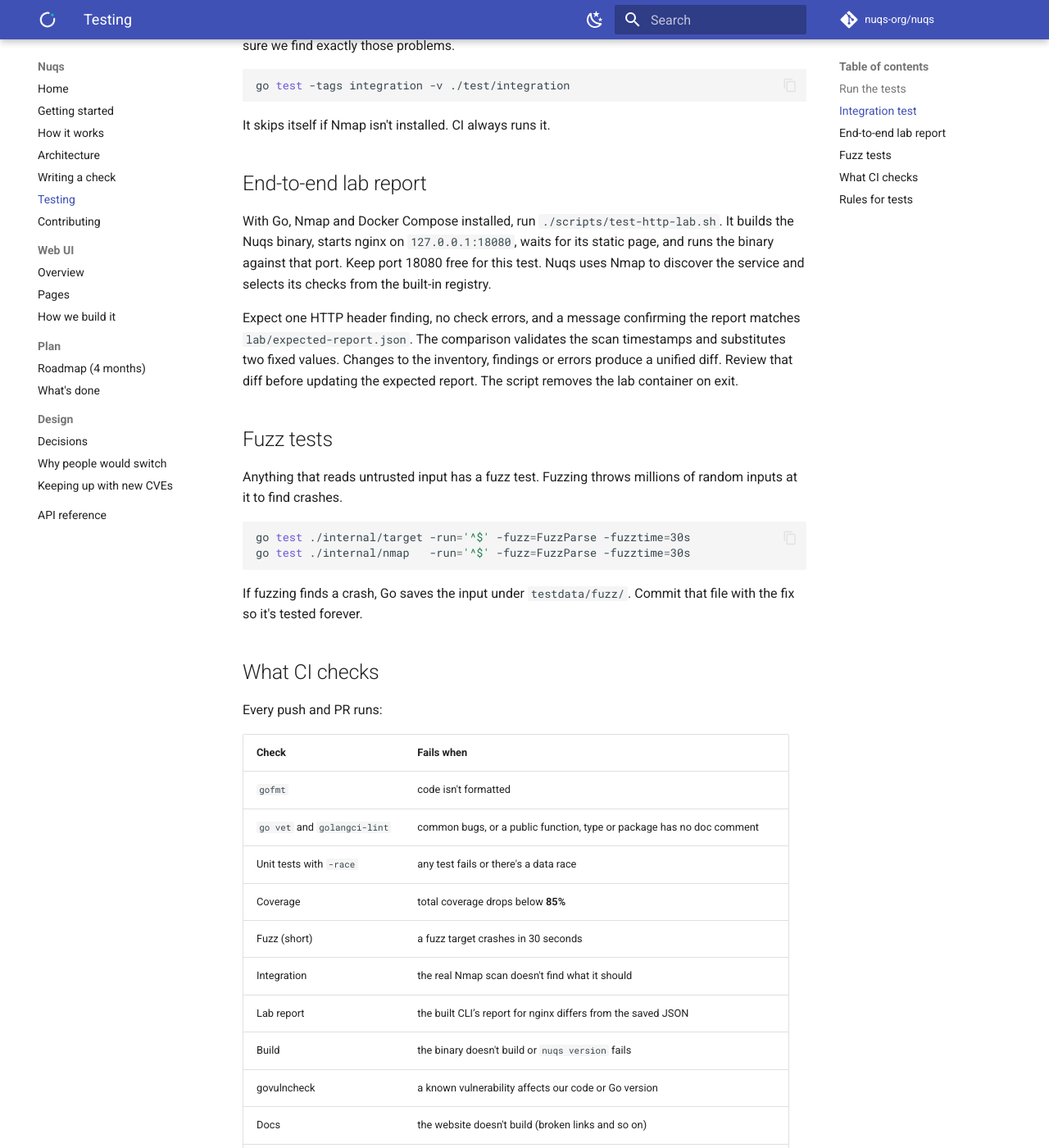
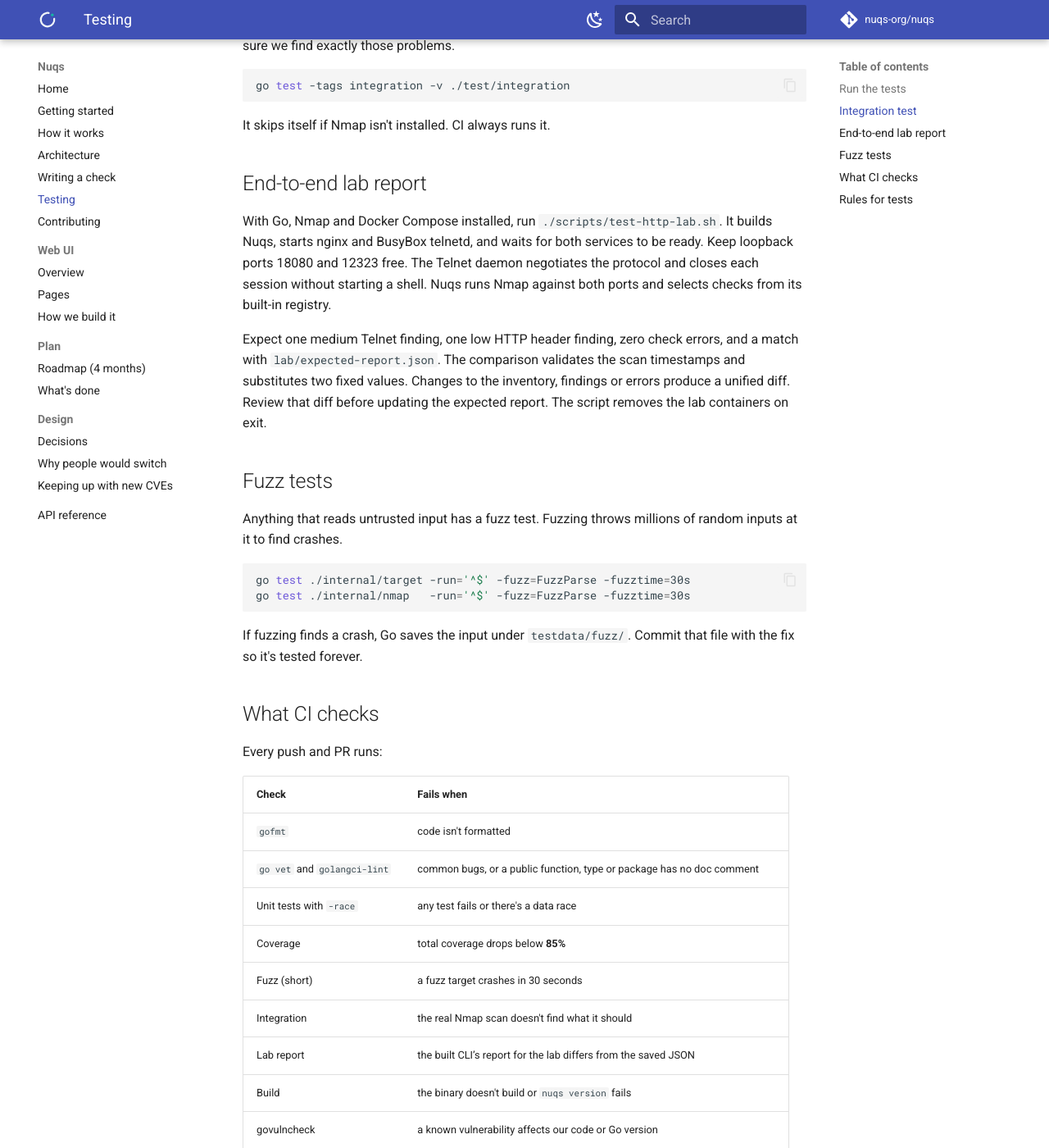
Before and after one commit to 92meharali/nuqs, an MkDocs documentation site: the page built from docs/testing.md, in a window 1280 px wide and 1400 px high, scrolled down 541 px. Shown: the whole window at 82% size. Built offline with MkDocs 1.6.1 and Material for MkDocs 9.7.7, drawn with Linux system fonts in a browser that asks for light colours; comment, search, counter and statistics services are not loaded.

Commit message:
exercise live Telnet discovery in the loopback lab

```diff
--- a/docs/testing.md
+++ b/docs/testing.md
@@ -25,16 +25,16 @@ It skips itself if Nmap isn't installed. CI always runs it.
 ## End-to-end lab report
 
 With Go, Nmap and Docker Compose installed, run `./scripts/test-http-lab.sh`.
-It builds the Nuqs binary, starts nginx on `127.0.0.1:18080`, waits for its
-static page, and runs the binary against that port. Keep port 18080 free for
-this test. Nuqs uses Nmap to discover the service and selects its checks from
-the built-in registry.
+It builds Nuqs, starts nginx and BusyBox telnetd, and waits for both services
+to be ready. Keep loopback ports 18080 and 12323 free. The Telnet daemon
+negotiates the protocol and closes each session without starting a shell.
+Nuqs runs Nmap against both ports and selects checks from its built-in registry.
 
-Expect one HTTP header finding, no check errors, and a message confirming the
-report matches `lab/expected-report.json`. The comparison validates the scan
+Expect one medium Telnet finding, one low HTTP header finding, zero check
+errors, and a match with `lab/expected-report.json`. The comparison validates the scan
 timestamps and substitutes two fixed values. Changes to the inventory,
 findings or errors produce a unified diff. Review that diff before updating
-the expected report. The script removes the lab container on exit.
+the expected report. The script removes the lab containers on exit.
 
 ## Fuzz tests
 
@@ -59,7 +59,7 @@ Every push and PR runs:
 | Coverage | total coverage drops below **85%** |
 | Fuzz (short) | a fuzz target crashes in 30 seconds |
 | Integration | the real Nmap scan doesn't find what it should |
-| Lab report | the built CLI’s report for nginx differs from the saved JSON |
+| Lab report | the built CLI’s report for the lab differs from the saved JSON |
 | Build | the binary doesn't build or `nuqs version` fails |
 | govulncheck | a known vulnerability affects our code or Go version |
 | Docs | the website doesn't build (broken links and so on) |
```
Also changed, not shown: 4 other files.
